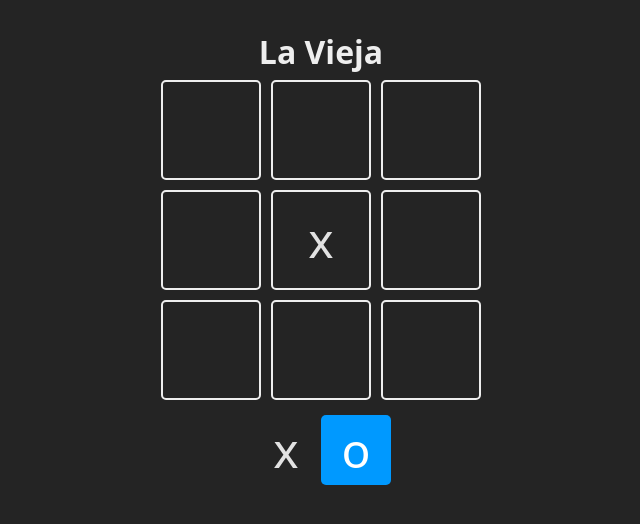
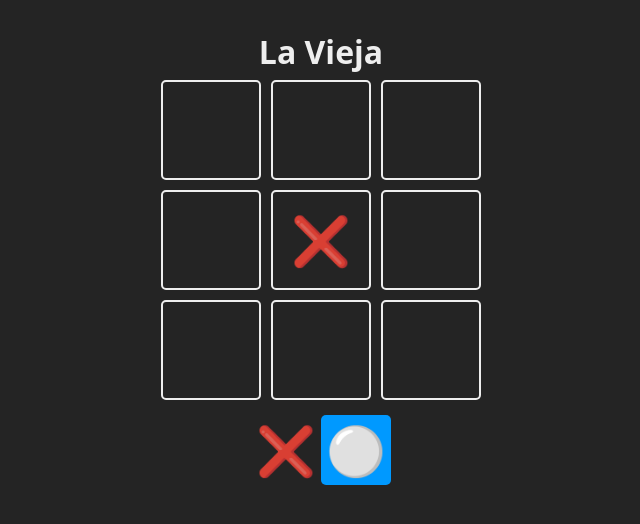
Before and after one commit to iSergioDev/tic-tac-toe, a React (Vite) app: page / in a window 1280 px wide. Both pictures are taken after a click on the element 640 px from the left and 240 px from the top of the page. Shown: the top 524 px of the page, without its empty margins (319-959 px from the left). Built offline with nearby package versions, Linux system fonts and the light colour scheme.

Commit message:
extracción de componentes y modulos

```diff
--- a/src/App.jsx
+++ b/src/App.jsx
@@ -1,39 +1,9 @@
 import { useState } from "react"
+import { Square } from "./components/Square.jsx"
 import confetti from "canvas-confetti"
-
-const TURNS = {
-  X: 'x',
-  O: 'o'
-}
-const board = Array(9).fill(null)
-
-const Square = ({ children, isSelected, updateBoard, index}) => {
-
-  const className = `square ${isSelected ? 'is-selected' : ''}`
-
-  const handleClick = () => {
-    updateBoard(index)
-  }
-
-  return (
-    <div onClick={handleClick} className={className}>
-      {children}
-    </div>
-  )
-}
-
-const WINNER_COMB0S = [
-  [0, 1, 2],
-  [3, 4, 5],
-  [6, 7, 8],
-  [0, 3, 6],
-  [1, 4, 7],
-  [2, 5, 8],
-  [0, 4, 8],
-  [2, 4, 6]
-]
-
-
+import { TURNS } from "./components/constants.js"
+import { checkWinnerFrom } from "./logic/board.js"
+import { WinnerModal } from "./components/WinnerModal.jsx"
 
 function App() {
   const [turn, setTurn] = useState(TURNS.X)
@@ -44,21 +14,6 @@ function App() {
     setBoard(Array(9).fill(null))
     setTurn(TURNS.X)
     setWinner(null)
-  }
-
-  const checkWinner = (boardToCheck) => {
-    for (const combo of WINNER_COMB0S) {
-      const [a, b, c] = combo
-      if(
-        boardToCheck[a] &&
-        boardToCheck[a] === boardToCheck[b] &&
-        boardToCheck[a] === boardToCheck[c]
-      ) {
-        return boardToCheck[a]
-      }
-    }
-
-    return null
   }
 
   const checkEndGame = (newBoard) => {
@@ -75,7 +30,7 @@ function App() {
     const newTurn = turn === TURNS.X ? TURNS.O : TURNS.X
     setTurn(newTurn)
 
-    const newWinner = checkWinner(newBoard)
+    const newWinner = checkWinnerFrom(newBoard)
     if(newWinner) {
       confetti()
       setWinner(newWinner)
@@ -90,11 +45,6 @@ function App() {
         {
           board.map((_, index) => {
             return (
-              // <div className="cell" key={index}>
-              //   <span className="cell_content">
-              //     {index}
-              //   </span>
-              // </div>
               <Square
                 key={index}
                 index={index}
@@ -111,29 +61,7 @@ function App() {
         <Square isSelected={turn === TURNS.O}>{TURNS.O}</Square>
       </section>
 
-      {
-        winner !== null && (
-          <section className="winner">
-            <div className="text">
-              <h2>
-                {
-                  winner === false
-                    ? 'Empate'
-                    : 'Ganó'
-                }
-              </h2>
-              <header className="win">
-                {winner && <Square>{winner}</Square>}
-              </header>
-
-              <footer>
-                <button onClick={resetGame}>Empezar de nuevo</button>
-              </footer>
-            </div>
-
-          </section>
-        )
-      }
+      <WinnerModal resetGame={resetGame} winner={winner}/>
     </main>
   )
 }
--- /dev/null
+++ b/src/components/Square.jsx
@@ -0,0 +1,14 @@
+export const Square = ({ children, isSelected, updateBoard, index}) => {
+
+  const className = `square ${isSelected ? 'is-selected' : ''}`
+
+  const handleClick = () => {
+    updateBoard(index)
+  }
+
+  return (
+    <div onClick={handleClick} className={className}>
+      {children}
+    </div>
+  )
+}
--- /dev/null
+++ b/src/components/WinnerModal.jsx
@@ -0,0 +1,25 @@
+import { Square } from "./Square.jsx"
+
+export const WinnerModal =  ({winner, resetGame}) => {
+
+  const winnerText = winner === false ? 'Empate' : 'Ganó'
+
+  if (winner === null) return null
+
+  return (
+      <section className="winner">
+        <div className="text">
+          <h2>{winnerText}</h2>
+
+          <header className="win">
+            {winner && <Square>{winner}</Square>}
+          </header>
+
+          <footer>
+            <button onClick={resetGame}>Empezar de nuevo</button>
+          </footer>
+        </div>
+
+      </section>
+    )
+}
--- /dev/null
+++ b/src/components/constants.js
@@ -0,0 +1,15 @@
+export const TURNS = {
+  X: '❌',
+  O: '⚪'
+}
+
+export const WINNER_COMB0S = [
+  [0, 1, 2],
+  [3, 4, 5],
+  [6, 7, 8],
+  [0, 3, 6],
+  [1, 4, 7],
+  [2, 5, 8],
+  [0, 4, 8],
+  [2, 4, 6]
+]
--- /dev/null
+++ b/src/logic/board.js
@@ -0,0 +1,16 @@
+import { WINNER_COMB0S } from "../components/constants"
+
+export const checkWinnerFrom = (boardToCheck) => {
+  for (const combo of WINNER_COMB0S) {
+    const [a, b, c] = combo
+    if(
+      boardToCheck[a] &&
+      boardToCheck[a] === boardToCheck[b] &&
+      boardToCheck[a] === boardToCheck[c]
+    ) {
+      return boardToCheck[a]
+    }
+  }
+
+  return null
+}
```
